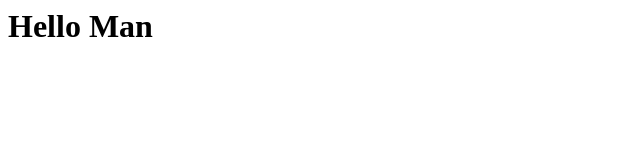
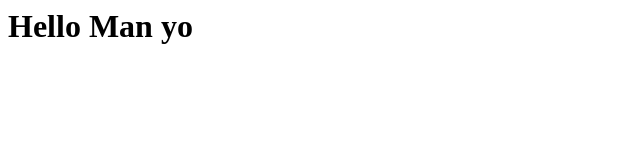
Before and after one commit to aj-pandoraBox/git-learn, a plain HTML site: page index.html in a window 1280 px wide. Shown: the full height of the page, 0-640 px from the left. Drawn offline with Linux system fonts and the light colour scheme.

Commit message:
testing mode 2

```diff
--- a/index.html
+++ b/index.html
@@ -1,4 +1,4 @@
 <html>
-<h1>Hello Man</h1>
+<h1>Hello Man yo</h1>
 
 </html>
```
